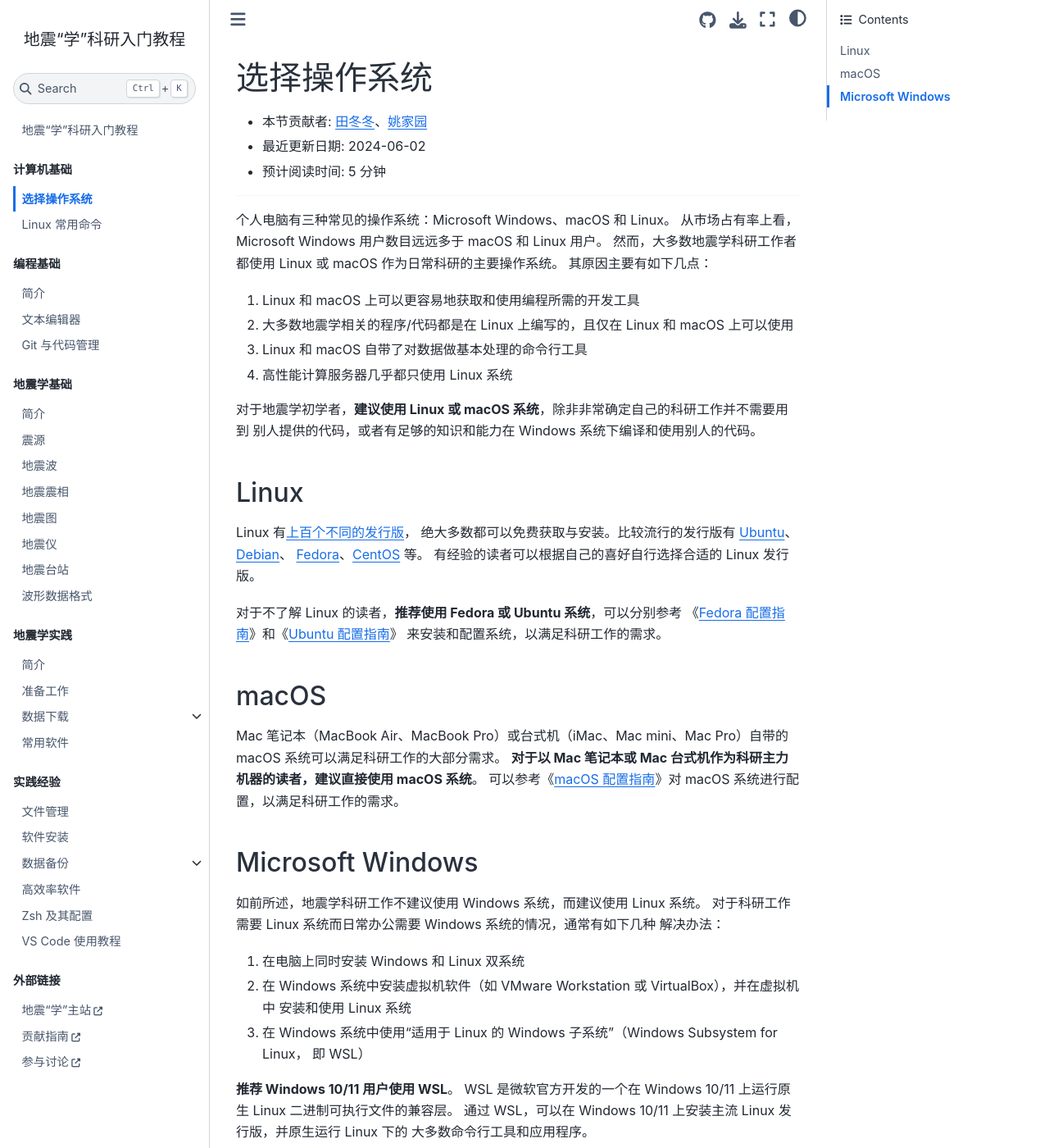
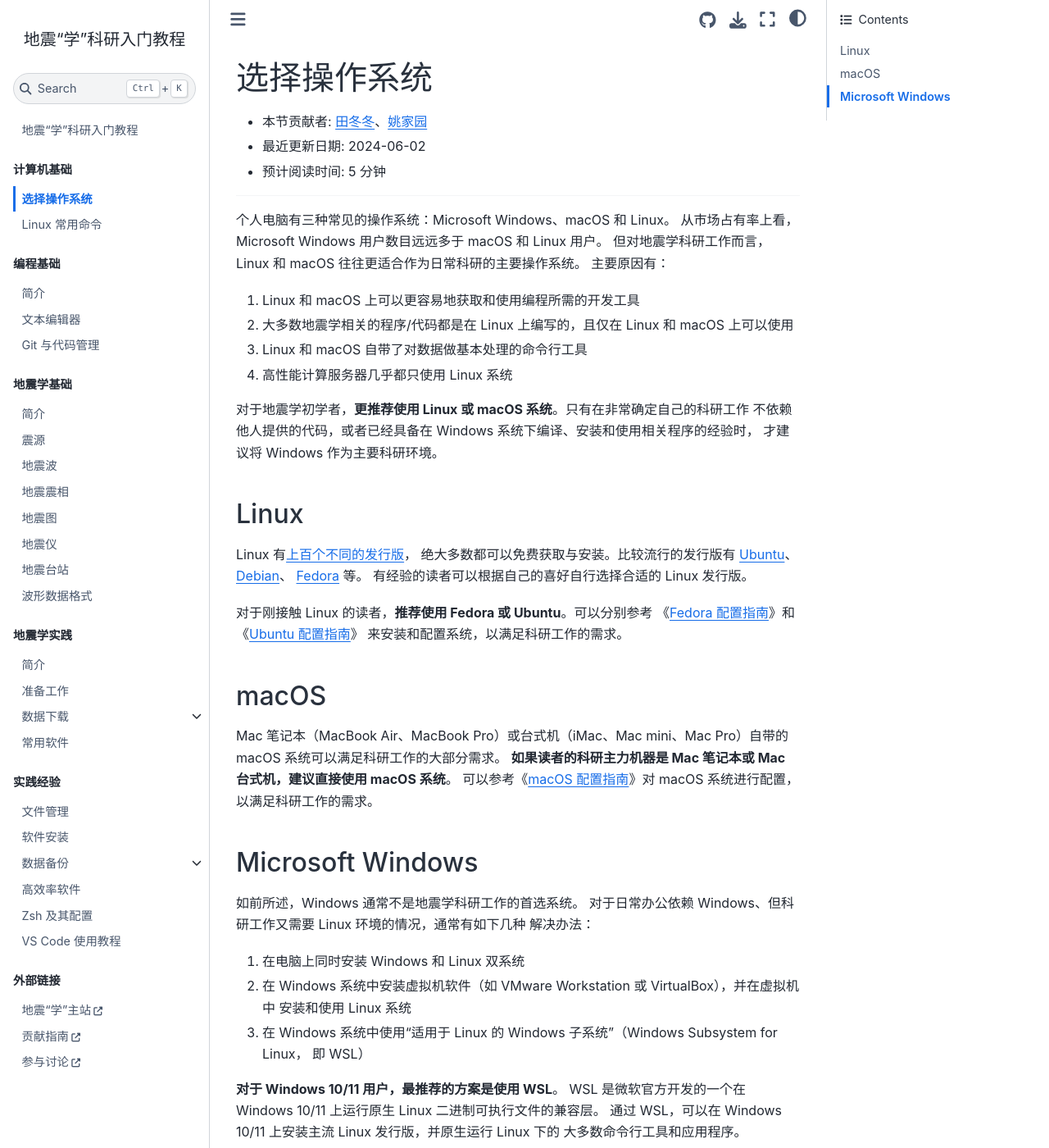
Before and after one commit to seismo-learn/seismology101, a Jupyter Book: the page built from source/computer/operating-system.md, in a window 1280 px wide and 1400 px high. Shown: the whole window at 82% size. Built offline with Jupyter Book 1.0.4 settings and Sphinx 7.4.7 and the Sphinx Book theme 1.1.4, drawn with Linux system fonts in a browser that asks for light colours; pages that are not in the unit, such as notebooks, are missing from menus.

Commit message:
Polish operating system recommendations

```diff
--- a/source/computer/operating-system.md
+++ b/source/computer/operating-system.md
@@ -8,26 +8,27 @@
 
 个人电脑有三种常见的操作系统：Microsoft Windows、macOS 和 Linux。
 从市场占有率上看，Microsoft Windows 用户数目远远多于 macOS 和 Linux 用户。
-然而，大多数地震学科研工作者都使用 Linux 或 macOS 作为日常科研的主要操作系统。
-其原因主要有如下几点：
+但对地震学科研工作而言，Linux 和 macOS 往往更适合作为日常科研的主要操作系统。
+主要原因有：
 
 1. Linux 和 macOS 上可以更容易地获取和使用编程所需的开发工具
 2. 大多数地震学相关的程序/代码都是在 Linux 上编写的，且仅在 Linux 和 macOS 上可以使用
 3. Linux 和 macOS 自带了对数据做基本处理的命令行工具
 4. 高性能计算服务器几乎都只使用 Linux 系统
 
-对于地震学初学者，**建议使用 Linux 或 macOS 系统**，除非非常确定自己的科研工作并不需要用到
-别人提供的代码，或者有足够的知识和能力在 Windows 系统下编译和使用别人的代码。
+对于地震学初学者，**更推荐使用 Linux 或 macOS 系统**。只有在非常确定自己的科研工作
+不依赖他人提供的代码，或者已经具备在 Windows 系统下编译、安装和使用相关程序的经验时，
+才建议将 Windows 作为主要科研环境。
 
 ## Linux
 
 Linux 有[上百个不同的发行版](https://distrowatch.com/)，
 绝大多数都可以免费获取与安装。比较流行的发行版有
 [Ubuntu](https://ubuntu.com/)、[Debian](https://www.debian.org/)、
-[Fedora](https://getfedora.org/)、[CentOS](https://www.centos.org/) 等。
+[Fedora](https://getfedora.org/) 等。
 有经验的读者可以根据自己的喜好自行选择合适的 Linux 发行版。
 
-对于不了解 Linux 的读者，**推荐使用 Fedora 或 Ubuntu 系统**，可以分别参考
+对于刚接触 Linux 的读者，**推荐使用 Fedora 或 Ubuntu**。可以分别参考
 《[](/computer/fedora-setup)》和《[](/computer/ubuntu-setup)》
 来安装和配置系统，以满足科研工作的需求。
 
@@ -35,13 +36,13 @@
 
 Mac 笔记本（MacBook Air、MacBook Pro）或台式机（iMac、Mac mini、Mac Pro）自带的
 macOS 系统可以满足科研工作的大部分需求。
-**对于以 Mac 笔记本或 Mac 台式机作为科研主力机器的读者，建议直接使用 macOS 系统**。
+**如果读者的科研主力机器是 Mac 笔记本或 Mac 台式机，建议直接使用 macOS 系统**。
 可以参考《[](/computer/macos-setup)》对 macOS 系统进行配置，以满足科研工作的需求。
 
 ## Microsoft Windows
 
-如前所述，地震学科研工作不建议使用 Windows 系统，而建议使用 Linux 系统。
-对于科研工作需要 Linux 系统而日常办公需要 Windows 系统的情况，通常有如下几种
+如前所述，Windows 通常不是地震学科研工作的首选系统。
+对于日常办公依赖 Windows、但科研工作又需要 Linux 环境的情况，通常有如下几种
 解决办法：
 
 1. 在电脑上同时安装 Windows 和 Linux 双系统
@@ -50,7 +51,7 @@
 3. 在 Windows 系统中使用“适用于 Linux 的 Windows 子系统”（Windows Subsystem for Linux，
    即 WSL）
 
-**推荐 Windows 10/11 用户使用 WSL**。
+**对于 Windows 10/11 用户，最推荐的方案是使用 WSL**。
 WSL 是微软官方开发的一个在 Windows 10/11 上运行原生 Linux 二进制可执行文件的兼容层。
 通过 WSL，可以在 Windows 10/11 上安装主流 Linux 发行版，并原生运行 Linux 下的
 大多数命令行工具和应用程序。
```
